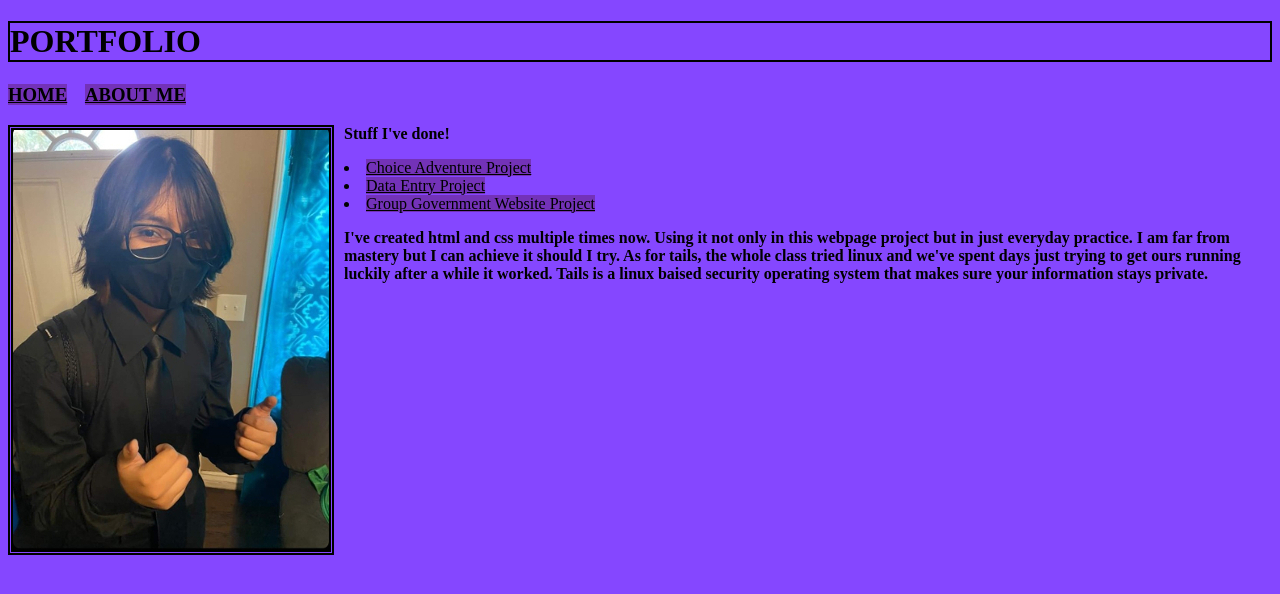
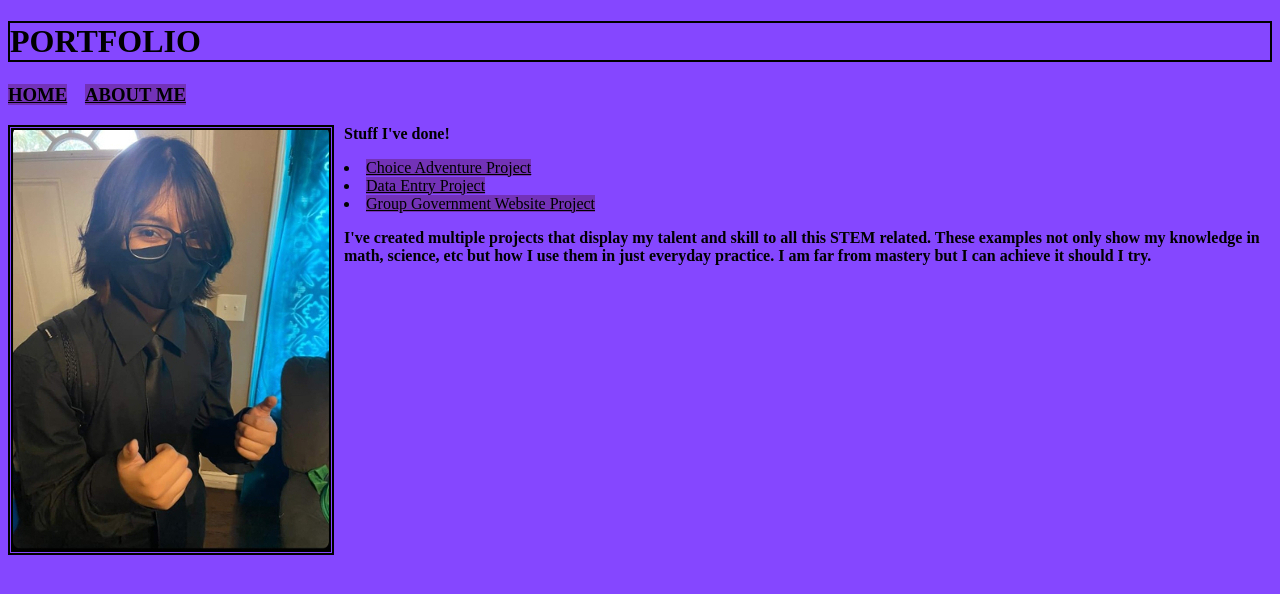
Before and after one commit to EsmeraldaVasquez/csp2022, a plain HTML site: page portfolio.html in a window 1280 px wide. Drawn offline with Linux system fonts and the light colour scheme.

Commit message:
Update portfolio.html

```diff
--- a/portfolio.html
+++ b/portfolio.html
@@ -16,7 +16,7 @@
         <li><a href="https://replit.com/@EsmeraldaVasqu1/Dont-Sleep" style="color: black">Choice Adventure Project</a>
         <li><a href="https://docs.google.com/spreadsheets/d/1jrJqOT2c8ksxo6Tekn2EvOXU45ujViX7apoaGrge7yg/edit#gid=0" style="color: black">Data Entry Project</a>
         <li><a href="https://sites.google.com/sausdlearns.net/per2-oscland/resources" style="color: black">Group Government Website Project</a>
-       <p><b>I've created html and css multiple times now. Using it not only in this webpage project but in just everyday practice. I am far from mastery but I can achieve it should I try. As for tails, the whole class tried linux and we've spent days just trying to get ours running luckily after a while it worked. Tails is a linux baised security operating system that makes sure your information stays private.</b></p>
+       <p><b>I've created multiple projects that display my talent and skill to all this STEM related. These examples not only show my knowledge in math, science, etc but how I use them in just everyday practice. I am far from mastery but I can achieve it should I try.</b></p>
 
   </body>
 </html>
```
